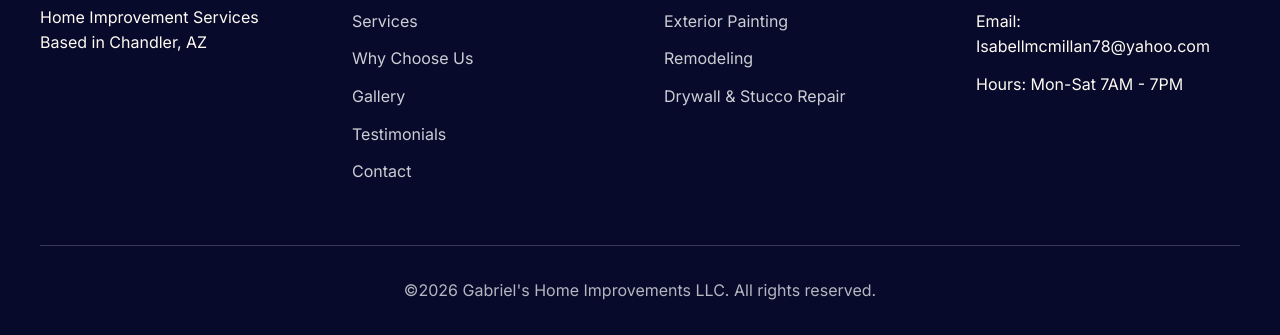
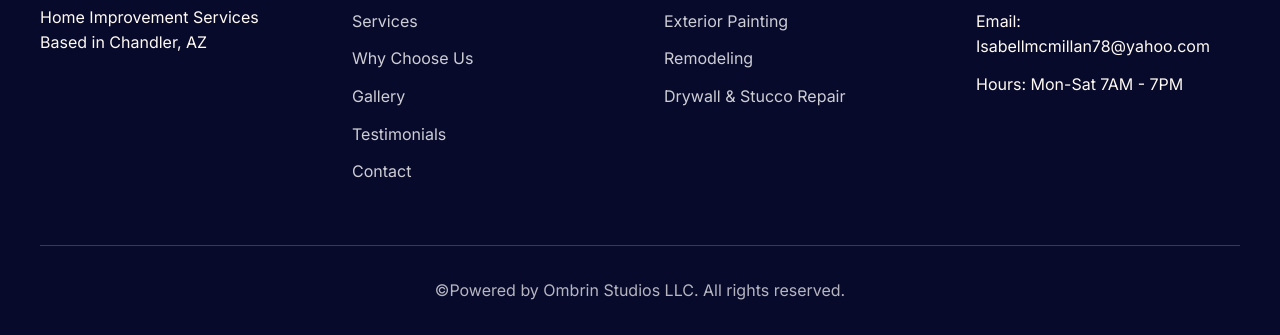
Before and after one commit to Ombrin-Studios/CompanyWebsite-1, a website: page index.html in a window 1280 px wide. Shown: the part 7716-8051 px from the top of the page. Drawn offline with nearby package versions, Linux system fonts and the light colour scheme.

Commit message:
Update footer copyright information

```diff
--- a/index.html
+++ b/index.html
@@ -399,7 +399,7 @@
             </div>
         </div>
         <div class="footer-bottom">
-            <p>&copy;2026 Gabriel's Home Improvements LLC. All rights reserved.</p>
+            <p>&copy;Powered by Ombrin Studios LLC. All rights reserved.</p>
         </div>
     </footer>
 
```
